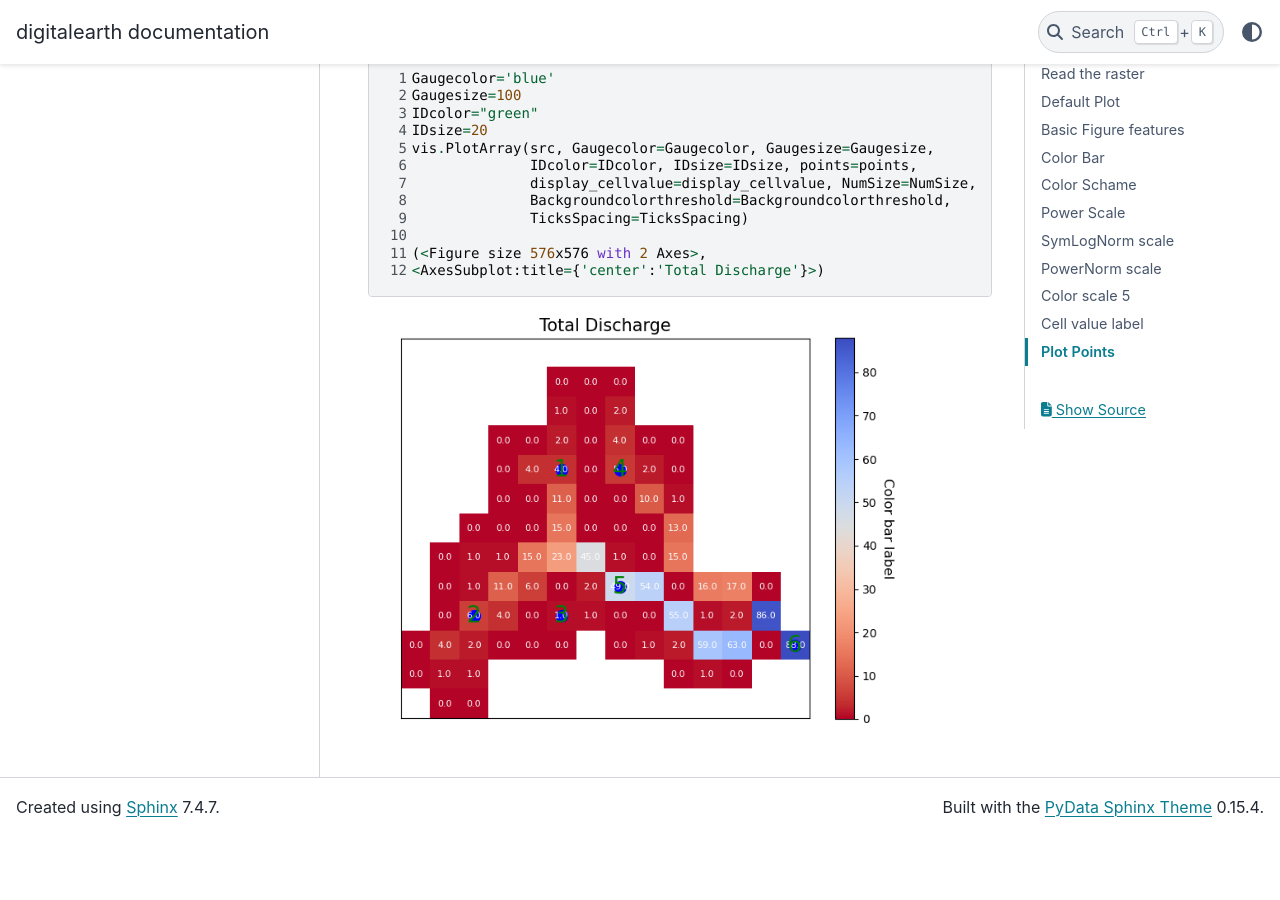
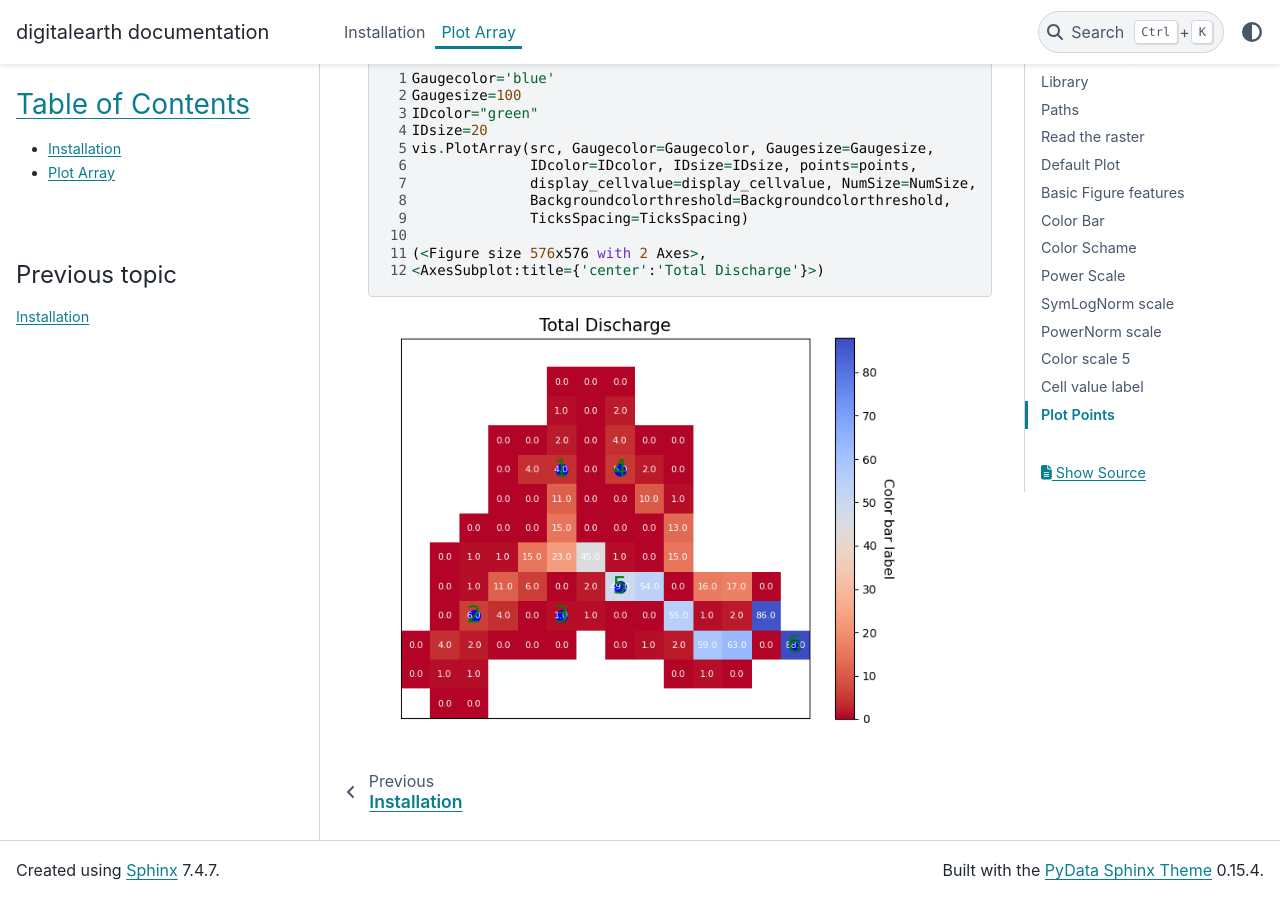
Before and after one commit to Serapieum-of-alex/Digital-Earth, a Sphinx documentation site: the page built from docs/plotarray.rst, in a window 1280 px wide and 900 px high, scrolled down 10565 px. Built offline with Sphinx 7.4.7 and the PyData theme 0.15.4, drawn with Linux system fonts in a browser that asks for light colours; pages that are not in the unit, such as notebooks, are missing from menus; before the commit the page ends 11401 px from its top, so only the background shows below that; some of the changed lines change nothing that is shown.

Commit message:
add installation doc

```diff
--- a/docs/index.rst
+++ b/docs/index.rst
@@ -75,6 +75,5 @@
    :hidden:
    :maxdepth: 1
 
-   Installation <00Installation.rst>
-   Tutorial <03tutorial.rst>
-   GIS <05GIS.rst>
+   Installation <installation.rst>
+   Plot Array <plotarray.rst>
--- /dev/null
+++ b/docs/installation.rst
@@ -0,0 +1,164 @@
+.. highlight:: shell
+
+============
+Installation
+============
+
+
+
+Stable release
+--------------
+
+Please install ``digitalearth`` in a Virtual environment so that its requirements don't tamper with your system's python.
+
+conda
+-----
+the easiest way to install ``digitalearth`` is using ``conda`` package manager. ``digitalearth`` is available in the
+`conda-forge <https://conda-forge.org/>`_ channel. To install
+you can use the following command:
+
++ ``conda install -c conda-forge digitalearth``
+
+If this works it will install Hapi with all dependencies including Python and gdal,
+and you skip the rest of the installation instructions.
+
+
+Installing Python and gdal dependencies
+---------------------------------------
+
+The main dependencies for digitalearth are an installation of Python 3.9+, and gdal
+
+Installing Python
+-----------------
+
+For Python we recommend using the Anaconda Distribution for Python 3, which is available
+for download from https://www.anaconda.com/download/. The installer gives the option to
+add ``python`` to your ``PATH`` environment variable. We will assume in the instructions
+below that it is available in the path, such that ``python``, ``pip``, and ``conda`` are
+all available from the command line.
+
+Note that there is no hard requirement specifically for Anaconda's Python, but often it
+makes installation of required dependencies easier using the conda package manager.
+
+Install as a conda environment
+------------------------------
+
+The easiest and most robust way to install Hapi is by installing it in a separate
+conda environment. In the root repository directory there is an ``environment.yml`` file.
+This file lists all dependencies. Either use the ``environment.yml`` file from the master branch
+(please note that the master branch can change rapidly and break functionality without warning),
+or from one of the releases {release}.
+
+Run this command to start installing all Hapi dependencies:
+
++ ``conda env create -f environment.yml``
+
+This creates a new environment with the name ``digitalearth``. To activate this environment in
+a session, run:
+
++ ``conda activate digitalearth``
+
+For the installation of Hapi there are two options (from the Python Package Index (PyPI)
+or from Github). To install a release of Hapi from the PyPI (available from release 2018.1):
+
++ ``pip install digitalearth=={release}``
+
+
+From sources
+------------
+
+
+The sources for HapiSM can be downloaded from the `Github repo`_.
+
+You can either clone the public repository:
+
+.. code-block:: console
+
+    $ git clone git://github.com/MAfarrag/digitalearth
+
+Or download the `tarball`_:
+
+.. code-block:: console
+
+    $ curl -OJL https://github.com/MAfarrag/digitalearth/tarball/main
+
+Once you have a copy of the source, you can install it with:
+
+.. code-block:: console
+
+    $ python setup.py install
+
+
+.. _Github repo: https://github.com/MAfarrag/digitalearth
+.. _tarball: https://github.com/MAfarrag/digitalearth/tarball/master
+
+
+To install directly from GitHub (from the HEAD of the master branch):
+
++ ``pip install git+https://github.com/MAfarrag/digitalearth.git``
+
+or from Github from a specific release:
+
++ ``pip install git+https://github.com/MAfarrag/digitalearth.git@{release}``
+
+Now you should be able to start this environment's Python with ``python``, try
+``import digitalearth`` to see if the package is installed.
+
+
+More details on how to work with conda environments can be found here:
+https://conda.io/docs/user-guide/tasks/manage-environments.html
+
+
+If you are planning to make changes and contribute to the development of Hapi, it is
+best to make a git clone of the repository, and do a editable install in the location
+of you clone. This will not move a copy to your Python installation directory, but
+instead create a link in your Python installation pointing to the folder you installed
+it from, such that any changes you make there are directly reflected in your install.
+
++ ``git clone https://github.com/MAfarrag/digitalearth.git``
++ ``cd digitalearth``
++ ``activate digitalearth``
++ ``pip install -e .``
+
+Alternatively, if you want to avoid using ``git`` and simply want to test the latest
+version from the ``master`` branch, you can replace the first line with downloading
+a zip archive from GitHub: https://github.com/MAfarrag/digitalearth/archive/master.zip
+`libraries.io <https://libraries.io/github/MAfarrag/digitalearth>`_.
+
+Install using pip
+-----------------
+
+Besides the recommended conda environment setup described above, you can also install
+Hapi with ``pip``. For the more difficult to install Python dependencies, it is best to
+use the conda package manager:
+
++ ``conda install numpy scipy gdal netcdf4 pyproj``
+
+
+you can check `libraries.io <https://libraries.io/github/MAfarrag/digitalearth>`_. to check versions of the libraries
+
+
+Then install a release {release} of digitalearth (available from release 2018.1) with pip:
+
++ ``pip install digitalearth=={release}``
+
+
+Check if the installation is successful
+---------------------------------------
+
+To check it the install is successful, go to the examples directory and run the following command:
+
++ ``python -m digitalearth.*******``
+
+This should run without errors.
+
+
+.. note::
+
+      This documentation was generated on |today|
+
+      Documentation for the development version:
+      https://digitalearth.readthedocs.org/en/latest/
+
+      Documentation for the stable version:
+      https://digitalearth.readthedocs.org/en/stable/
```
